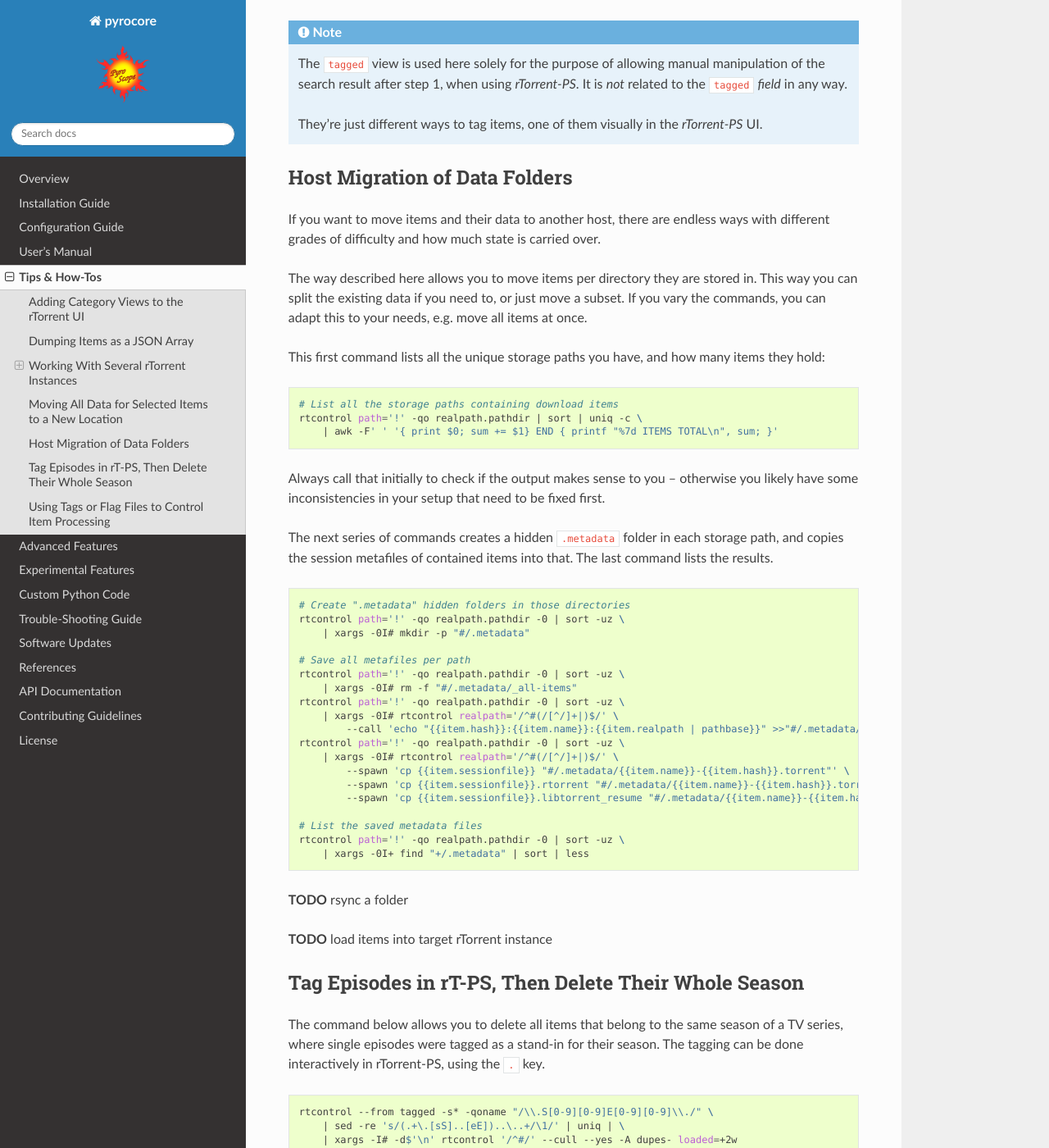
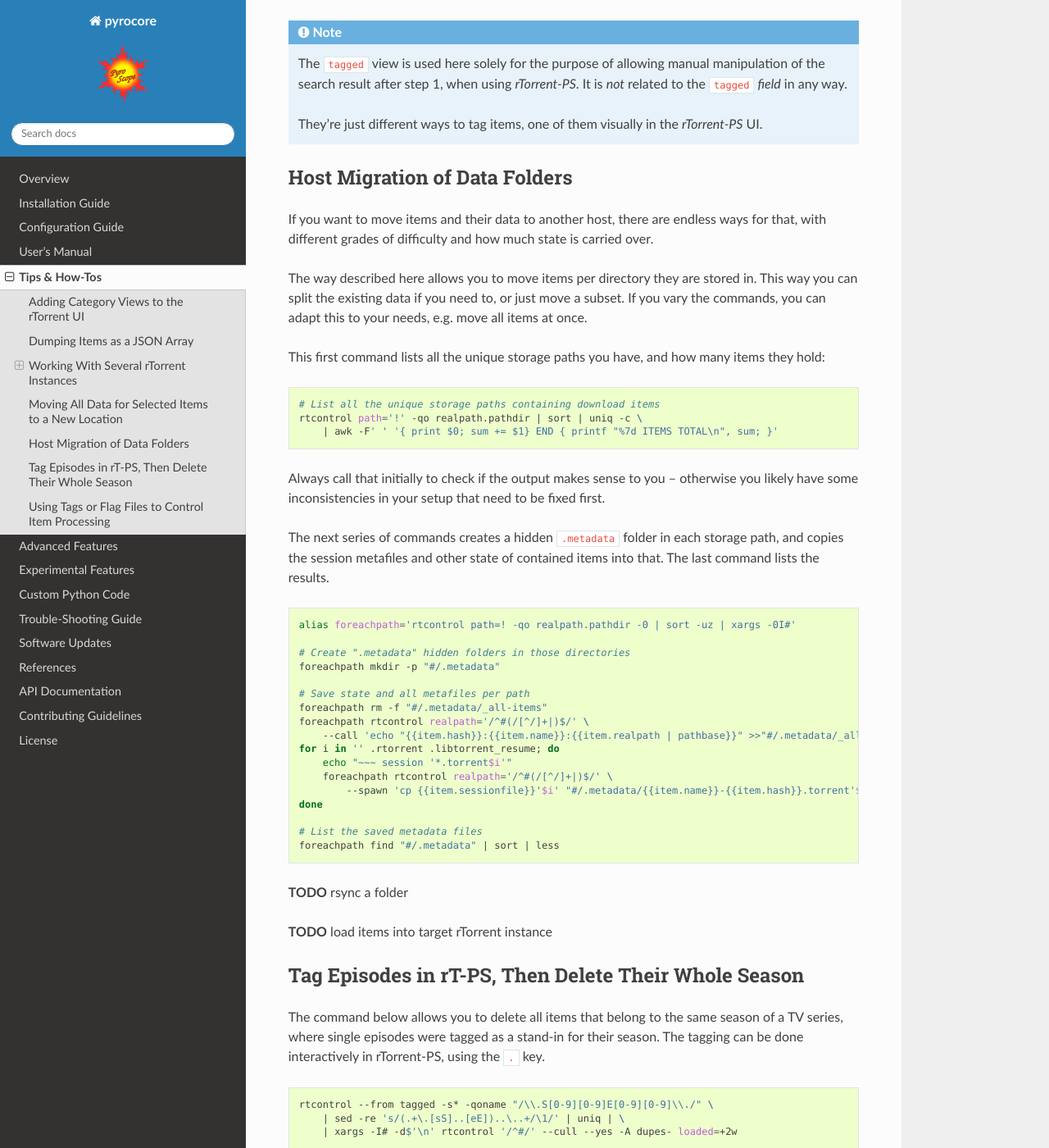
Before and after one commit to pyroscope/pyrocore, a Sphinx documentation site: the page built from docs/howto.rst, in a window 1280 px wide and 1400 px high, scrolled down 3140 px. Shown: the whole window at 82% size. Built offline with Sphinx 7.4.7 and the Read the Docs theme 2.0.0, drawn with Linux system fonts in a browser that asks for light colours.

Commit message:
host-move: use foreachpath alias

```diff
--- a/docs/howto.rst
+++ b/docs/howto.rst
@@ -175,7 +175,7 @@ Host Migration of Data Folders
 ------------------------------
 
 If you want to move items and their data to another host,
-there are endless ways with different grades of difficulty
+there are endless ways for that, with different grades of difficulty
 and how much state is carried over.
 
 The way described here allows you to move items per directory
@@ -189,7 +189,7 @@ and how many items they hold:
 
 .. code-block:: shell
 
-    # List all the storage paths containing download items
+    # List all the unique storage paths containing download items
     rtcontrol path='!' -qo realpath.pathdir | sort | uniq -c \
         | awk -F' ' '{ print $0; sum += $1} END { printf "%7d ITEMS TOTAL\n", sum; }'
 
@@ -198,30 +198,29 @@ Always call that initially to check if the output makes sense to you
 that need to be fixed first.
 
 The next series of commands creates a hidden ``.metadata`` folder
-in each storage path, and copies the session metafiles of contained items
-into that. The last command lists the results.
+in each storage path, and copies the session metafiles and
+other state of contained items into that.
+The last command lists the results.
 
 .. code-block:: shell
 
+    alias foreachpath='rtcontrol path=! -qo realpath.pathdir -0 | sort -uz | xargs -0I#'
+
     # Create ".metadata" hidden folders in those directories
-    rtcontrol path='!' -qo realpath.pathdir -0 | sort -uz \
-        | xargs -0I# mkdir -p "#/.metadata"
+    foreachpath mkdir -p "#/.metadata"
 
-    # Save all metafiles per path
-    rtcontrol path='!' -qo realpath.pathdir -0 | sort -uz \
-        | xargs -0I# rm -f "#/.metadata/_all-items"
-    rtcontrol path='!' -qo realpath.pathdir -0 | sort -uz \
-        | xargs -0I# rtcontrol realpath='/^#(/[^/]+|)$/' \
-            --call 'echo "{{item.hash}}:{{item.name}}:{{item.realpath | pathbase}}" >>"#/.metadata/_all-items"'
-    rtcontrol path='!' -qo realpath.pathdir -0 | sort -uz \
-        | xargs -0I# rtcontrol realpath='/^#(/[^/]+|)$/' \
-            --spawn 'cp {{item.sessionfile}} "#/.metadata/{{item.name}}-{{item.hash}}.torrent"' \
-            --spawn 'cp {{item.sessionfile}}.rtorrent "#/.metadata/{{item.name}}-{{item.hash}}.torrent.rtorrent"' \
-            --spawn 'cp {{item.sessionfile}}.libtorrent_resume "#/.metadata/{{item.name}}-{{item.hash}}.torrent.libtorrent_resume"'
+    # Save state and all metafiles per path
+    foreachpath rm -f "#/.metadata/_all-items"
+    foreachpath rtcontrol realpath='/^#(/[^/]+|)$/' \
+        --call 'echo "{{item.hash}}:{{item.name}}:{{item.realpath | pathbase}}" >>"#/.metadata/_all-items"'
+    for i in '' .rtorrent .libtorrent_resume; do
+        echo "~~~ session '*.torrent$i'"
+        foreachpath rtcontrol realpath='/^#(/[^/]+|)$/' \
+            --spawn 'cp {{item.sessionfile}}'$i' "#/.metadata/{{item.name}}-{{item.hash}}.torrent'$i'"'
+    done
 
     # List the saved metadata files
-    rtcontrol path='!' -qo realpath.pathdir -0 | sort -uz \
-        | xargs -0I+ find "+/.metadata" | sort | less
+    foreachpath find "#/.metadata" | sort | less
 
 
 **TODO** rsync a folder
```
